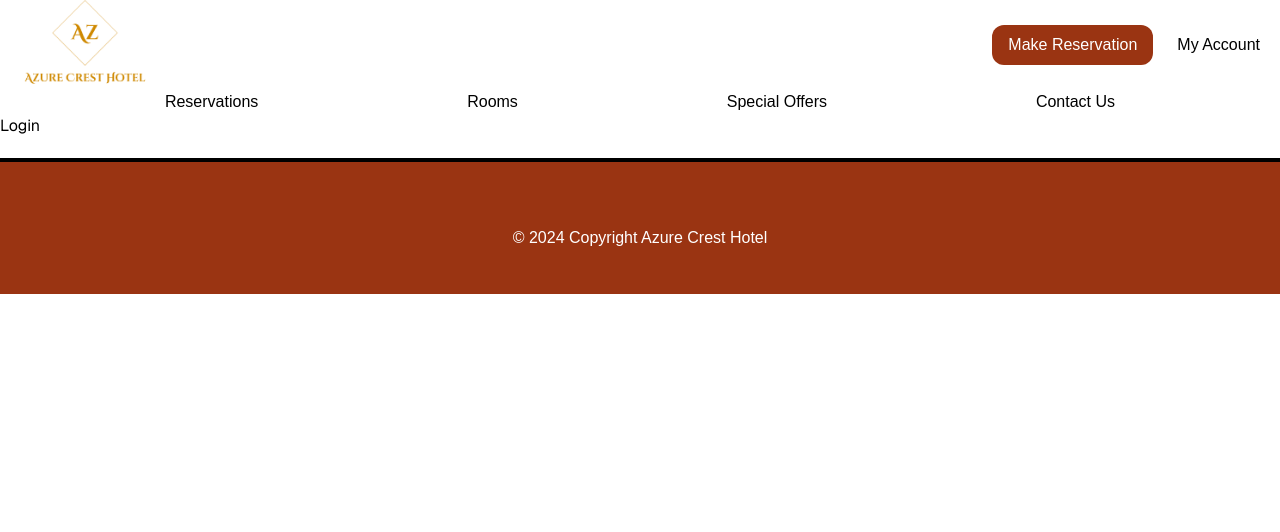
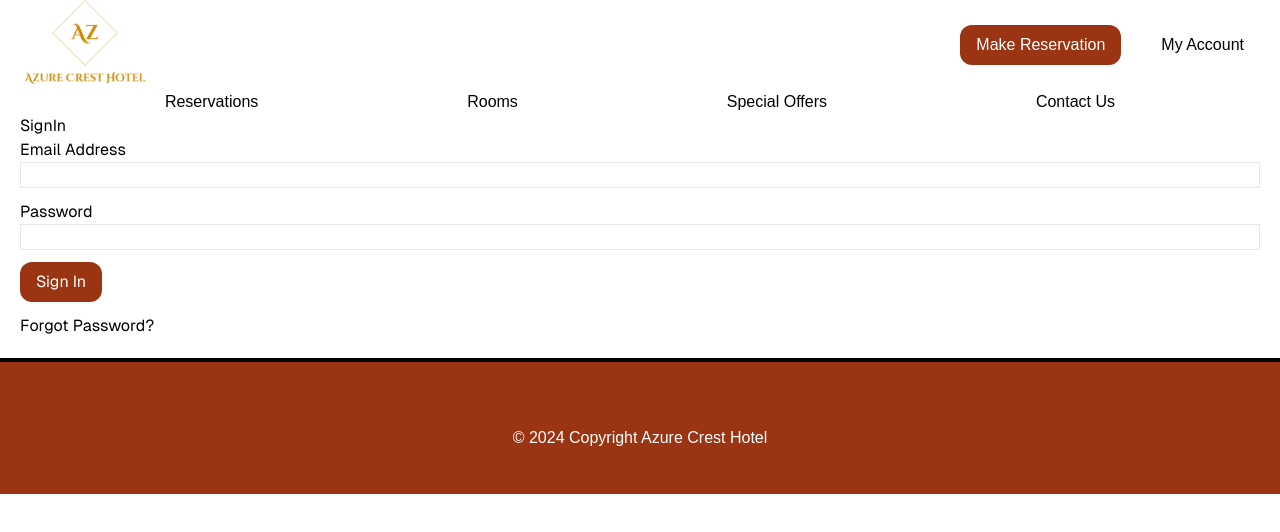
Before and after one commit to Leelsmuth/hotel-reservation, a Next.js app: page /login in a window 1280 px wide. Shown: the top 532 px of the page. Built offline with nearby package versions, Linux system fonts and the light colour scheme; no server answers.

Commit message:
auth updates

```diff
--- a/app/api/auth/reset-password/route.js
+++ /dev/null
@@ -1,3 +0,0 @@
-export async function GET(req) {}
-
-export async function POST(req) {}
--- a/app/api/auth/signin/route.js
+++ /dev/null
@@ -1,3 +0,0 @@
-export async function GET(req) {}
-
-export async function POST(req) {}
--- a/app/login/page.js
+++ b/app/login/page.js
@@ -1,5 +1,77 @@
+'use client';
+
+import Spinner from '@/components/anim/Spinner';
+import Container from '@/components/layout/Container';
+import StyledButton from '@/components/ui/StyledButton';
+import { useAuth } from '@/context/AuthProvider';
+import Link from 'next/link';
+import { useRouter } from 'next/navigation';
+import { useState } from 'react';
+
 const Login = () => {
-  return <div>Login</div>;
+  const router = useRouter();
+  const { login, loading, user } = useAuth();
+
+  const [email, setEmail] = useState('');
+  const [password, setPassword] = useState('');
+  const [error, setError] = useState('');
+
+  const handleSignin = async (event) => {
+    event.preventDefault();
+    setError('');
+
+    try {
+      await login(email, password);
+
+      router.push('/');
+    } catch (err) {
+      setError(err.message || 'Something went wrong. Please try again.');
+    }
+  };
+
+  return (
+    <Container>
+      <h1>SignIn</h1>
+      <form onSubmit={handleSignin}>
+        <div className="mb-3">
+          <label className="block">Email Address</label>
+          <input
+            type="email"
+            className="border w-full"
+            value={email}
+            onChange={(e) => setEmail(e.target.value)}
+            required
+          />
+        </div>
+        <div className="mb-3">
+          <label className="block">Password</label>
+          <input
+            type="password"
+            className="border w-full"
+            value={password}
+            onChange={(e) => setPassword(e.target.value)}
+            required
+          />
+        </div>
+        {error && <p style={{ color: 'red' }}>{error}</p>}
+        <div>
+          <StyledButton btnText="Sign In" isSubmitBtn={true} />
+        </div>
+      </form>
+      <div className="mt-3">
+        <Link href="/reset-password">Forgot Password?</Link>
+      </div>
+      {loading && (
+        <div className="min-h-screen flex justify-center items-center max-w-screen-lg mx-auto fixed inset-0">
+          <Spinner
+            spinnerColor="text-primary"
+            spinnerHeight="h-1/5"
+            spinnerWidth="w-1/5"
+          />
+        </div>
+      )}
+    </Container>
+  );
 };
 
 export default Login;
--- a/app/reset-password/page.js
+++ b/app/reset-password/page.js
@@ -1,7 +1,85 @@
-import React from 'react';
+'use client';
+
+import Spinner from '@/components/anim/Spinner';
+import Container from '@/components/layout/Container';
+import StyledButton from '@/components/ui/StyledButton';
+import { useAuth } from '@/context/AuthProvider';
+import { useRouter } from 'next/navigation';
+import { useEffect, useState } from 'react';
 
 const ResetPassword = () => {
-  return <div>ResetPassword</div>;
+  const router = useRouter();
+  const { initiatePasswordReset, loading, user } = useAuth();
+
+  const [email, setEmail] = useState('');
+  const [error, setError] = useState('');
+  const [message, setMessage] = useState('');
+
+  const handlePasswordReset = async (event) => {
+    event.preventDefault();
+    setError('');
+    setMessage('');
+
+    try {
+      await initiatePasswordReset(email);
+      setMessage(
+        'Password reset email has been sent. Please check your inbox.'
+      );
+      alert('Password reset email has been sent. Please check your inbox.');
+      router.push('login');
+    } catch (err) {
+      setError(err.message || 'Something went wrong. Please try again.');
+    }
+  };
+
+  useEffect(() => {
+    if (user) {
+      router.push('/account');
+    }
+  }, [user, router]);
+
+  if (user || loading)
+    return (
+      <div className="min-h-screen flex justify-center items-center max-w-screen-lg mx-auto fixed inset-0">
+        <Spinner
+          spinnerColor="text-primary"
+          spinnerHeight="h-1/5"
+          spinnerWidth="w-1/5"
+        />
+      </div>
+    );
+
+  return (
+    <Container>
+      <h1>Reset Password</h1>
+      <form onSubmit={handlePasswordReset}>
+        <div>
+          <label className="block">Email Address</label>
+          <input
+            type="email"
+            className="border w-full"
+            value={email}
+            onChange={(e) => setEmail(e.target.value)}
+            required
+          />
+        </div>
+        {error && <p style={{ color: 'red' }}>{error}</p>}
+        {message && <p style={{ color: 'green' }}>{message}</p>}
+        <div>
+          <StyledButton btnText="Reset password" isSubmitBtn={true} />
+        </div>
+      </form>
+      {loading && (
+        <div className="min-h-screen flex justify-center items-center max-w-screen-lg mx-auto fixed inset-0">
+          <Spinner
+            spinnerColor="text-primary"
+            spinnerHeight="h-1/5"
+            spinnerWidth="w-1/5"
+          />
+        </div>
+      )}
+    </Container>
+  );
 };
 
 export default ResetPassword;
--- a/components/layout/Header.jsx
+++ b/components/layout/Header.jsx
@@ -1,9 +1,24 @@
+'use client';
+
 import Image from 'next/image';
 import Link from 'next/link';
 import StyledLink from '../ui/StyledLink';
 import Container from './Container';
+import { useAuth } from '@/context/AuthProvider';
+import { Fragment, useState } from 'react';
+import { useRouter } from 'next/navigation';
 
 const Header = () => {
+  const router = useRouter();
+  const { logout, user, userData } = useAuth();
+  const [showAccountDropDown, setShowAccountDropDown] = useState(false);
+
+  const handleSignOut = () => {
+    logout();
+    setShowAccountDropDown(false);
+    router.push('/login');
+  };
+
   return (
     <header>
       <Container>
@@ -18,9 +33,53 @@ const Header = () => {
               priority
             />
           </Link>
-          <div className="flex gap-6">
+          <div className="flex gap-6 items-center">
             <StyledLink linkText="Make Reservation" path="/make-reservation" />
-            <button type="button">My Account</button>
+            <div className="relative">
+              <button
+                type="button"
+                className="px-4 py-2"
+                onClick={() => setShowAccountDropDown(!showAccountDropDown)}
+              >
+                {user ? `Hi ${userData.fullName}` : 'My Account'}
+              </button>
+              {showAccountDropDown && (
+                <div className="absolute px-4">
+                  {user ? (
+                    <Fragment>
+                      <div>
+                        <Link
+                          href="/account"
+                          onClick={() => setShowAccountDropDown(false)}
+                        >
+                          Profile
+                        </Link>
+                        <button type="button" onClick={handleSignOut}>
+                          Log Out
+                        </button>
+                      </div>
+                    </Fragment>
+                  ) : (
+                    <Fragment>
+                      <Link
+                        href="/login"
+                        onClick={() => setShowAccountDropDown(false)}
+                        className="block"
+                      >
+                        Sign in
+                      </Link>
+                      <Link
+                        href="/signup"
+                        onClick={() => setShowAccountDropDown(false)}
+                        className="block"
+                      >
+                        Sign up
+                      </Link>
+                    </Fragment>
+                  )}
+                </div>
+              )}
+            </div>
           </div>
         </div>
         <nav className="flex justify-evenly gap-16">
--- a/context/AuthProvider.js
+++ b/context/AuthProvider.js
@@ -1,34 +1,82 @@
 'use client';
 
-import { createContext, useContext, useEffect, useState } from 'react';
+import { createContext, useContext, useState, useEffect } from 'react';
 import {
   onAuthStateChanged,
+  sendPasswordResetEmail,
   signInWithEmailAndPassword,
   signOut,
 } from 'firebase/auth';
-import { auth } from '@/lib/firebase/firebase';
+import { doc, getDoc } from 'firebase/firestore';
+import { auth, db } from '@/lib/firebase/firebase';
 
 const AuthContext = createContext();
 
 export const AuthProvider = ({ children }) => {
   const [user, setUser] = useState(null);
+  const [userData, setUserData] = useState(null);
   const [loading, setLoading] = useState(true);
 
   useEffect(() => {
-    const unsubscribe = onAuthStateChanged(auth, (user) => {
-      setUser(user);
+    const unsubscribe = onAuthStateChanged(auth, async (firebaseUser) => {
+      setLoading(true);
+
+      if (firebaseUser) {
+        setUser(firebaseUser);
+
+        const userDocRef = doc(db, 'users', firebaseUser.uid);
+        const userDoc = await getDoc(userDocRef);
+
+        if (userDoc.exists()) {
+          setUserData(userDoc.data());
+        }
+      } else {
+        setUser(null);
+        setUserData(null);
+      }
+
       setLoading(false);
     });
 
     return () => unsubscribe();
   }, []);
 
-  const login = (email, password) =>
-    signInWithEmailAndPassword(auth, email, password);
-  const logout = () => signOut(auth);
+  const login = async (email, password) => {
+    setLoading(true);
+    const userCredential = await signInWithEmailAndPassword(
+      auth,
+      email,
+      password
+    );
+    setUser(userCredential.user);
+
+    const userDocRef = doc(db, 'users', userCredential.user.uid);
+    const userDoc = await getDoc(userDocRef);
+
+    if (userDoc.exists()) {
+      setUserData(userDoc.data());
+    }
+    setLoading(false);
+  };
+
+  const logout = async () => {
+    setLoading(true);
+    await signOut(auth);
+    setUser(null);
+    setUserData(null);
+    setLoading(false);
+  };
+
+  const initiatePasswordReset = async (email) => {
+    setLoading(true);
+    await sendPasswordResetEmail(auth, email);
+    setLoading(false);
+  };
 
   return (
-    <AuthContext.Provider value={{ user, login, logout, loading }}>
+    <AuthContext.Provider
+      value={{ user, userData, login, logout, initiatePasswordReset, loading }}
+    >
       {!loading && children}
     </AuthContext.Provider>
   );
```
